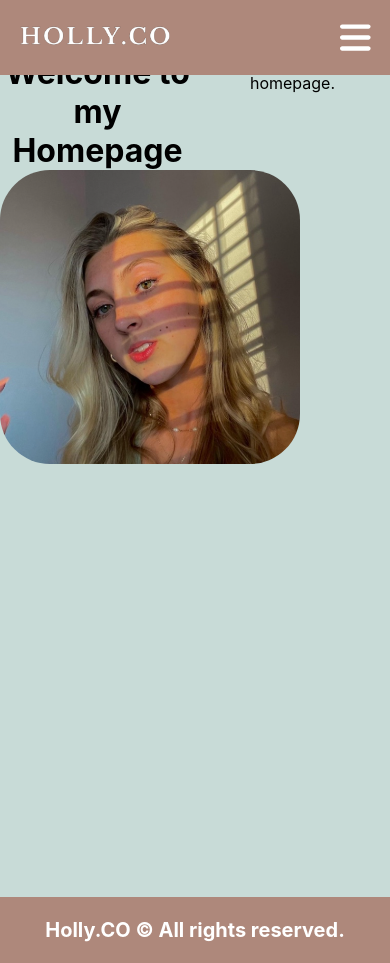
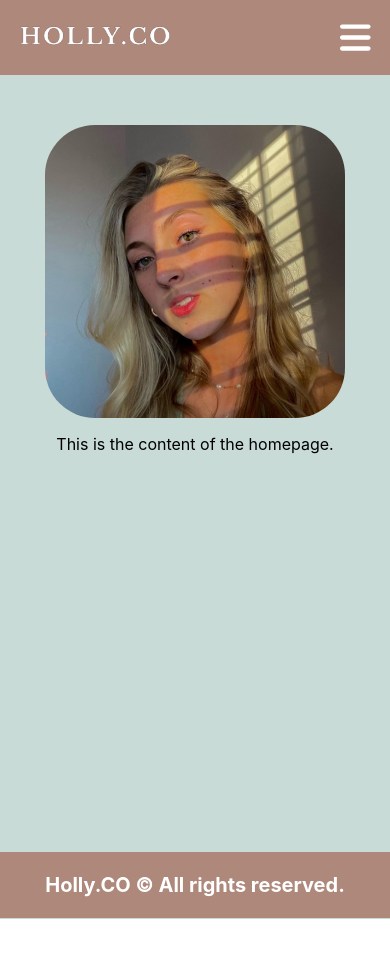
Before and after one commit to TheWiseSailor/HM.CO, a React (Create React App) app: page / in a window 390 px wide. After the commit the page ends 919 px from the top, so only its background shows below. Built offline with nearby package versions, Linux system fonts and the light colour scheme.

Commit message:
minor styling

```diff
--- a/src/Components/Footer/Footer.css
+++ b/src/Components/Footer/Footer.css
@@ -6,6 +6,7 @@ font-weight: bolder;
 font-size: 20px;
   padding: 1px;
   text-align: center;
+  margin-top: -67px;
 }
 
 .footer.contact {
--- a/src/Components/HomePage/Hero/Hero.css
+++ b/src/Components/HomePage/Hero/Hero.css
@@ -1,25 +1,27 @@
-.HomePagePrimary{
+.HomePagePrimary {
   background-color: #C8DBD7;
-  margin-top: -22px;
- height: 100vh;
+  height: 100vh;
+  display: flex;
+  flex-direction: row; /* Changed from column to row */
+  align-items: center;
 }
 
-/* HERO 1 / P1*/
-
-.Hero1{
-  text-align: center;
-}
-.P1{
-  text-align: center;
-}
-/* HOLLY IMAGE*/
-.Holly1{
+/* HOLLY IMAGE */
+.Holly1 {
   min-width: 25vw;
   max-height: 50vh;
   position: relative;
-  margin-left: 200px;
-  margin-top: 50px;
+  margin: 0 auto;
   border-radius: 50px;
+}
+
+.Section1 {
+  display: flex; /* Use flexbox */
+  margin: 0 auto;
+}
+
+.P1 {
+  margin-top: 200px;
 }
 
 .LeftBackground {
@@ -27,29 +29,50 @@
   position: absolute;
   left: 0;
   top: 0;
-  height: 107.2vh;
+  height: 100%; /* Set height to 100% */
   width: 30vw;
 }
 
+@media (min-width: 769px) {
+  .Section1 {
+    display: flex;
+    max-width: 1500px;
+    margin: 0 auto;
+  }
+  .P1{
+    padding-left: 150px;
+    font-weight: bold;
+    font-size: 30px;
+  }
+  .P2{
+    display: none;
+  }
+}
+
+/* P2 MOBILE CONFIG */
+
+@media (max-width: 1244px) {
+  .P1 {display: none;}
+}
 @media (max-width: 767px) {
   .LeftBackground {
-   display: none;
+    display: none;
   }
 
   /* HERO AND P1 */
-  .Hero1,
-  .P1 {
-    display: inline-block;
-    width: 50%;
-    text-align: center;
-    margin: 0;
-    vertical-align: top;
+  .HomePagePrimary {
+    flex-direction: column;
+    align-items: center;
   }
 
   .Holly1 {
+    max-width: 300px;
+    margin-top: 50px; /* Adjusted margin */
+  }
 
-    max-width: 300px;
+  .P1 {
+    margin-left: 0; /* Reset margin */
+    margin-top: 20px; /* Adjusted margin */
 
- margin: 0 auto !important;
   }
 }
--- a/src/Components/HomePage/Hero/Hero.js
+++ b/src/Components/HomePage/Hero/Hero.js
@@ -1,4 +1,3 @@
-// HomePage.js
 import React from 'react';
 import Holly from './HeroImages/Holly.png'
 import './Hero.css';
@@ -6,12 +5,13 @@ import './Hero.css';
 const HomePage = () => {
   return (
     <div>
-
+      <div className='LeftBackground'></div>
       <div className='HomePagePrimary'>
-      <div className='LeftBackground'></div>
-        <h1 className='Hero1'>Welcome to my Homepage</h1>
-        <p className='P1'>This is the content of the homepage.</p>
-        <img src={Holly} alt="Holly" className="Holly1" />
+        <section className='Section1'>
+          <img src={Holly} alt="Holly" className="Holly1" />
+          <p className='P1'>This is the content of the homepage.</p>
+        </section>
+        <p className='P2'>This is the content of the homepage.</p>
       </div>
     </div>
   );
```
Also changed, not shown: src/Components/HomePage/Hero/HeroImages/Holly.png.
